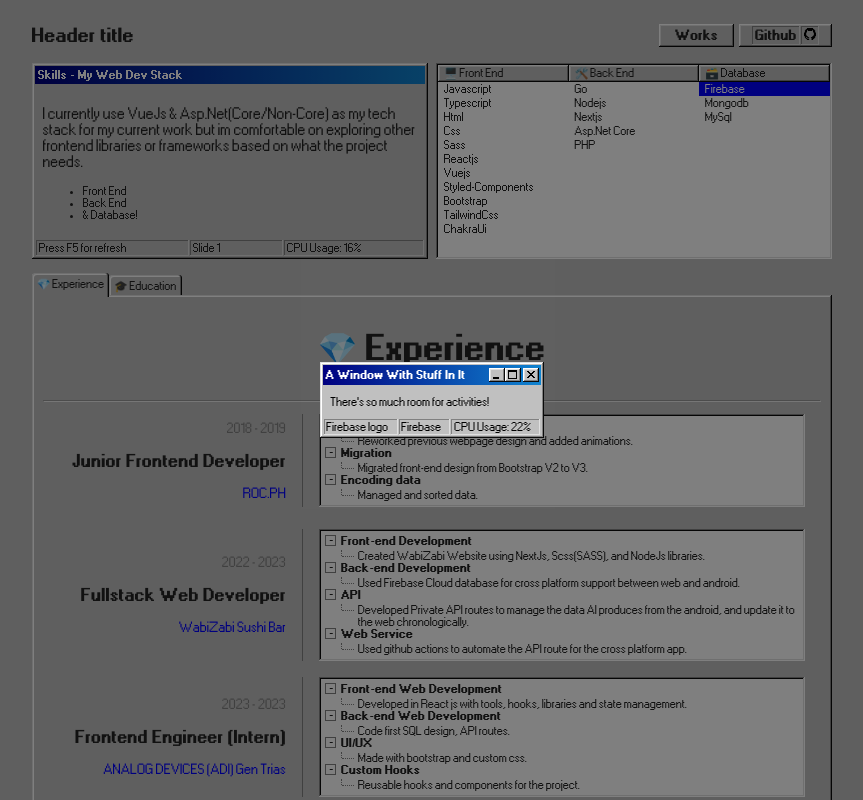
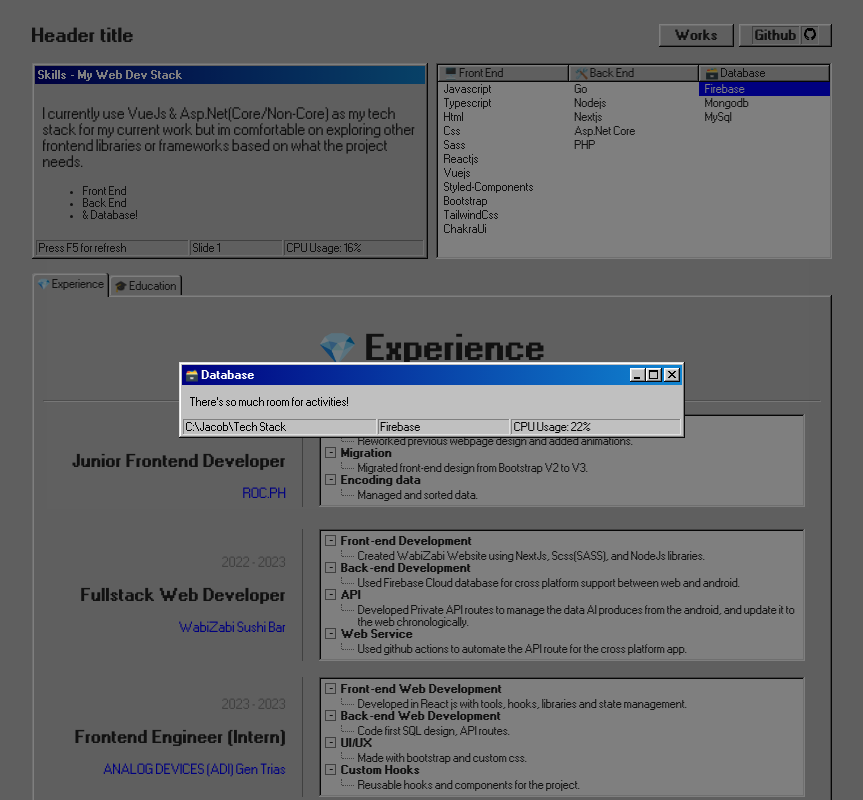
Before and after one commit to JacobSaucelo/98-cob-portfolio, a Next.js app: page / in a window 1280 px wide. Both pictures are taken after a click on the element "Firebase". Shown: the top 800 px of the page, without its empty margins (208-1071 px from the left). Built offline with nearby package versions, Linux system fonts and the light colour scheme.

Commit message:
better modal

```diff
--- a/components/reusables/Reusables.PopCardNoBtn.module.css
+++ b/components/reusables/Reusables.PopCardNoBtn.module.css
@@ -13,6 +13,9 @@
 
 .PopCardNoBtnWindow {
   color: black;
+  width: 100%;
+  max-width: 500px;
+  margin: 0 1rem;
 }
 
 .WindowFullScreen {
--- a/components/reusables/Reusables.PopCardNoBtn.tsx
+++ b/components/reusables/Reusables.PopCardNoBtn.tsx
@@ -5,11 +5,13 @@
 import { HooksUsage } from "@/hooks/Hooks.Usage";
 
 interface ReusablesPopCardNoBtnType {
+  containerTitle: String;
   content: String;
   imgPath: String;
   name: String;
 }
 const ReusablesPopCardNoBtn = ({
+  containerTitle,
   content,
   imgPath,
   name,
@@ -37,9 +39,7 @@
                 }`}
               >
                 <div className="title-bar">
-                  <div className="title-bar-text">
-                    A Window With Stuff In It
-                  </div>
+                  <div className="title-bar-text">{containerTitle}</div>
                   <div className="title-bar-controls">
                     <button
                       aria-label="Minimize"
@@ -56,7 +56,7 @@
                   <p>There&apos;s so much room for activities!</p>
                 </div>
                 <div className="status-bar">
-                  <p className="status-bar-field">{name}</p>
+                  <p className="status-bar-field">C:\Jacob\Tech Stack</p>
                   <p className="status-bar-field">{content}</p>
                   <p className="status-bar-field">
                     CPU Usage: {String(usage)}%
--- a/components/sections/TechStackSection/Comp.TechStack.tsx
+++ b/components/sections/TechStackSection/Comp.TechStack.tsx
@@ -48,6 +48,7 @@
           {DataDatabases.map((stack) => (
             // <tr key={stack.name}>
             <ReusablesPopCardNoBtn
+              containerTitle="🗃️ Database"
               imgPath={stack.imgPath}
               name={stack.name}
               content={stack.content}
```
